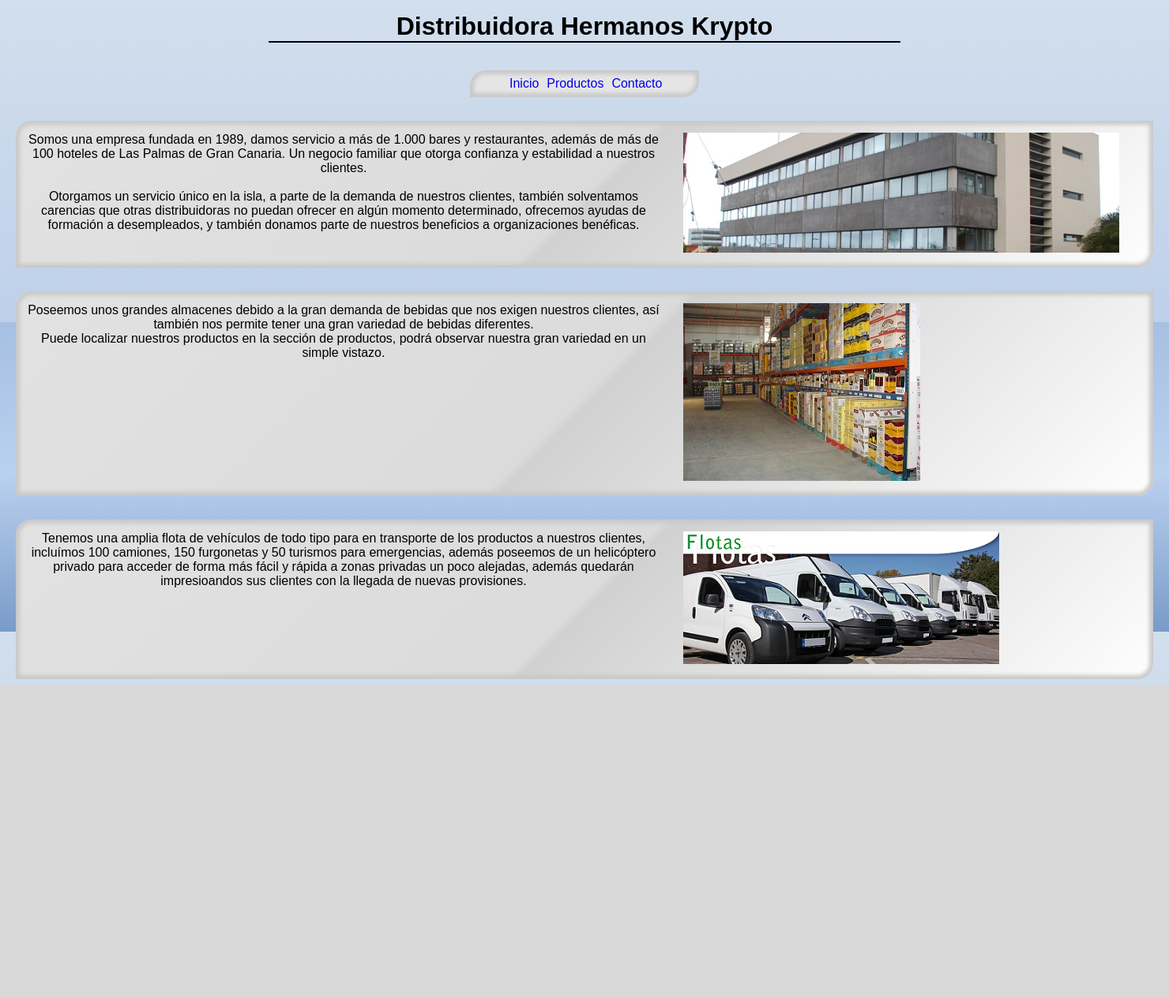
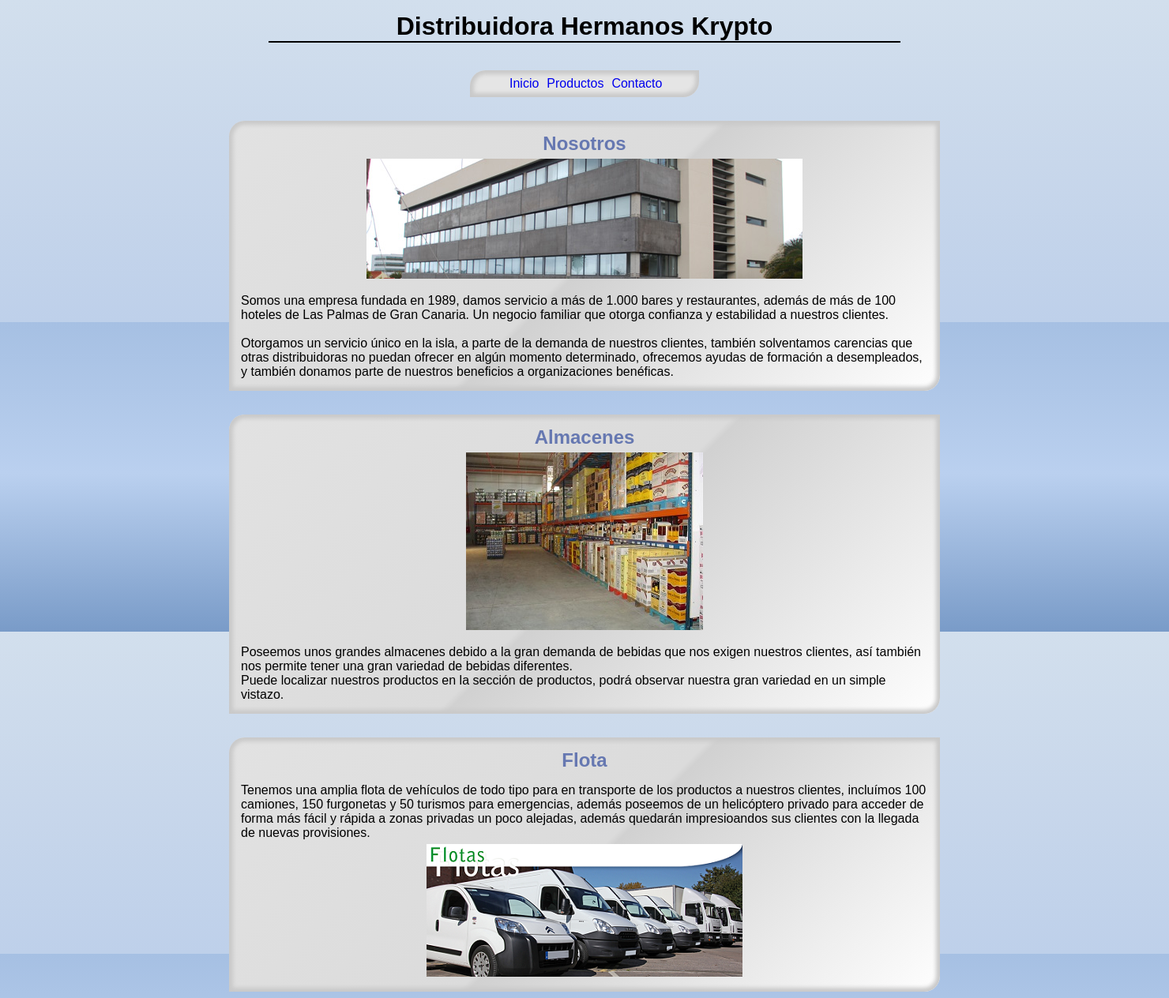
Before and after one commit to Zindokar/P4-Ejercicios, a PHP site: page / in a window 1480 px wide. Shown: the whole page at 79% size. Before the commit the page ends 868 px from the top, so only its background shows below. Run offline with PHP 8.4, Linux system fonts and the light colour scheme.

Commit message:
final css part release

```diff
--- a/Web/2.- Práctica 1 parte 2 (CSS)/estilo.css
+++ b/Web/2.- Práctica 1 parte 2 (CSS)/estilo.css
@@ -1,3 +1,7 @@
+@media print {
+
+}
+
 body {
     font-family: Arial, Helvetica, Verdana;
     /* Permalink - use to edit and share this gradient: http://colorzilla.com/gradient-editor/#d2dfed+0,c8d7eb+26,bed0ea+51,a6c0e3+51,afc7e8+62,bad0ef+75,99b5db+88,799bc8+100;Grey+Blue+Gloss+%231 */
@@ -9,9 +13,16 @@ body {
     background-attachment: fixed;
 }
 
+h2 {
+    text-align: center;
+    width: 250px;
+    margin: 0 auto;
+    color: #6678b1;
+}
+
 .cabecera {
     margin: 0 auto;
-    width: 1440px;
+    width: 900px;
 }
 
 .titulo {
@@ -31,8 +42,8 @@ body {
     padding-bottom: 8px;
     overflow: hidden;
     background: #E5E5E5;
-    -webkit-border-radius: 20px 0px 20px 0px;
-    border-radius: 20px 0px 20px 0px;
+    -webkit-border-radius: 20px 0 20px 0;
+    border-radius: 20px 0 20px 0 ;
     -webkit-box-shadow:inset 0 0 5px 5px #C9C9C9;
     box-shadow:inset 0 0 5px 5px #C9C9C9;
 }
@@ -54,7 +65,7 @@ body {
 
 .cuerpo {
     margin: 0 auto;
-    width: 1440px;
+    width: 900px;
 }
 
 .parrafo {
@@ -66,21 +77,20 @@ body {
     background: -webkit-linear-gradient(-45deg,  rgba(226,226,226,1) 0%,rgba(219,219,219,1) 50%,rgba(209,209,209,1) 51%,rgba(254,254,254,1) 100%); /* Chrome10-25,Safari5.1-6 */
     background: linear-gradient(135deg,  rgba(226,226,226,1) 0%,rgba(219,219,219,1) 50%,rgba(209,209,209,1) 51%,rgba(254,254,254,1) 100%); /* W3C, IE10+, FF16+, Chrome26+, Opera12+, Safari7+ */
     background-repeat: no-repeat;
-    -webkit-border-radius: 20px 0px 20px 0px;
-    border-radius: 20px 0px 20px 0px;
+    -webkit-border-radius: 20px 0 20px 0;
+    border-radius: 20px 0 20px 0;
     -webkit-box-shadow:inset 0 0 5px 5px #C9C9C9;
     box-shadow:inset 0 0 5px 5px #C9C9C9;
 }
 
 .imagenParrafo {
-    float: left;
-    margin-left: 30px;
+    margin-top: 5px;
+    text-align: center
 }
 
 .textoParrafo {
-    float: left;
-    width: 800px;
-    text-align: center;
+    margin-top: 15px;
+    text-align: left;
 }
 
 .separador {
@@ -95,7 +105,7 @@ body {
 {
     margin: 0 auto;
     margin-top: 40px;
-    width: 1440px;
+    width: 900px;
     border-collapse: collapse;
     text-align: left;
 }
@@ -145,13 +155,17 @@ body {
 }
 
 .descripcionProducto {
+    float: left;
     width: 500px;
     margin: 0 auto;
     margin-top: 25px;
 }
 
+.fotoProducto {
+    float: left;
+}
+
 .descripcionLista {
     list-style-type: none;
     margin: 0 auto;
-
 }
--- a/Web/2.- Práctica 1 parte 2 (CSS)/index.html
+++ b/Web/2.- Práctica 1 parte 2 (CSS)/index.html
@@ -16,6 +16,10 @@
     </div>
     <div class="cuerpo">
         <div class="parrafo">
+            <h2>Nosotros</h2>
+            <div class="imagenParrafo">
+                <img src="images/sede.jpg" alt="" />
+            </div>
             <div class="textoParrafo">
                 Somos una empresa fundada en 1989, damos servicio a más de 1.000 bares y restaurantes,
                 además de más de 100 hoteles de Las Palmas de Gran Canaria. Un negocio familiar que otorga
@@ -27,12 +31,12 @@
                 ofrecemos ayudas de formación a desempleados, y también donamos parte de nuestros beneficios a
                 organizaciones benéficas.
             </div>
-            <div class="imagenParrafo">
-                <img src="images/sede.jpg" alt="" />
-            </div>
-            <div class="separador"></div>
         </div>
         <div class="parrafo">
+            <h2>Almacenes</h2>
+            <div class="imagenParrafo">
+                <img src="images/almacenes.jpg" alt="" />
+            </div>
             <div class="textoParrafo">
                 Poseemos unos grandes almacenes debido a la gran demanda de bebidas que nos exigen
                 nuestros clientes, así también nos permite tener una gran variedad de bebidas diferentes.
@@ -40,12 +44,10 @@
                 Puede localizar nuestros productos en la sección de productos, podrá observar nuestra gran
                 variedad en un simple vistazo.
             </div>
-            <div class="imagenParrafo">
-                <img src="images/almacenes.jpg" alt="" />
-            </div>
-            <div class="separador"></div>
+
         </div>
         <div class="parrafo">
+            <h2>Flota</h2>
             <div class="textoParrafo">
                 Tenemos una amplia flota de vehículos de todo tipo para en transporte de los productos a nuestros
                 clientes, incluímos 100 camiones, 150 furgonetas y 50 turismos para emergencias, además poseemos de un
--- a/Web/2.- Práctica 1 parte 2 (CSS)/productos/producto1.html
+++ b/Web/2.- Práctica 1 parte 2 (CSS)/productos/producto1.html
@@ -18,6 +18,9 @@
     <div class="texto">
         Detalles del producto.
     </div>
+    <div class="fotoProducto">
+        <img src="../images/products/agua.png" alt="" />
+    </div>
     <div class="descripcionProducto">
         <ul class="descripcionLista">
             <li class="listaItem"><span class="negrita">Nombre:</span> Agua mineral</li>
@@ -26,9 +29,6 @@
             <li class="listaItem"><span class="negrita">Formatos de venta:</span> Botella de plástico 1L y 2L</li>
             <li class="listaItem"><span class="negrita">Disponibilidad:</span> En Stock</li>
             <li class="listaItem"><span class="negrita">Características:</span> Baja mineralización</li>
-            <li class="listaItem">
-                <img src="../images/products/agua.png" alt="" />
-            </li>
         </ul>
     </div>
 </div>
--- a/Web/2.- Práctica 1 parte 2 (CSS)/productos/producto2.html
+++ b/Web/2.- Práctica 1 parte 2 (CSS)/productos/producto2.html
@@ -18,6 +18,9 @@
     <div class="texto">
         Detalles del producto.
     </div>
+    <div class="fotoProducto">
+        <img src="../images/products/nukacola.png" alt="" />
+    </div>
     <div class="descripcionProducto">
         <ul class="descripcionLista">
             <li class="listaItem"><span class="negrita">Nombre:</span> Nuka Cola</li>
@@ -26,9 +29,6 @@
             <li class="listaItem"><span class="negrita">Formatos de venta:</span> Lata y botella de cristal ambas de 33 cl</li>
             <li class="listaItem"><span class="negrita">Disponibilidad:</span> En Stock</li>
             <li class="listaItem"><span class="negrita">Características:</span> Agua carbonatada, azúcar, caramelo, ácido fosfórico y aromas naturales.</li>
-            <li class="listaItem">
-                <img src="../images/products/nukacola.png" alt="" />
-            </li>
         </ul>
     </div>
 </div>
--- a/Web/2.- Práctica 1 parte 2 (CSS)/productos/producto3.html
+++ b/Web/2.- Práctica 1 parte 2 (CSS)/productos/producto3.html
@@ -18,6 +18,9 @@
     <div class="texto">
         Detalles del producto.
     </div>
+    <div class="fotoProducto">
+        <img src="../images/products/te.png" alt="" />
+    </div>
     <div class="descripcionProducto">
         <ul class="descripcionLista">
             <li class="listaItem"><span class="negrita">Nombre:</span> Té de maccha</li>
@@ -26,9 +29,6 @@
             <li class="listaItem"><span class="negrita">Formatos de venta:</span> Botella de plástico 1 L</li>
             <li class="listaItem"><span class="negrita">Disponibilidad:</span> En Stock</li>
             <li class="listaItem"><span class="negrita">Características:</span> Agua natural de manantial japonés y té de maccha japonés.</li>
-            <li class="listaItem">
-                <img src="../images/products/te.png" alt="" />
-            </li>
         </ul>
     </div>
 </div>
--- a/Web/2.- Práctica 1 parte 2 (CSS)/productos/producto4.html
+++ b/Web/2.- Práctica 1 parte 2 (CSS)/productos/producto4.html
@@ -18,6 +18,9 @@
     <div class="texto">
         Detalles del producto.
     </div>
+    <div class="fotoProducto">
+        <img src="../images/products/vinoblanco.png" alt="" />
+    </div>
     <div class="descripcionProducto">
         <ul class="descripcionLista">
             <li class="listaItem"><span class="negrita">Nombre:</span> Vino Blanco</li>
@@ -26,9 +29,6 @@
             <li class="listaItem"><span class="negrita">Formatos de venta:</span> Botella de cristal 75 cl</li>
             <li class="listaItem"><span class="negrita">Disponibilidad:</span> En Stock</li>
             <li class="listaItem"><span class="negrita">Características:</span> Uva de viñedos de Lanzarote.</li>
-            <li class="listaItem">
-                <img src="../images/products/vinoblanco.png" alt="" />
-            </li>
         </ul>
     </div>
 </div>
--- a/Web/2.- Práctica 1 parte 2 (CSS)/productos/producto5.html
+++ b/Web/2.- Práctica 1 parte 2 (CSS)/productos/producto5.html
@@ -18,6 +18,9 @@
     <div class="texto">
         Detalles del producto.
     </div>
+    <div class="fotoProducto">
+        <img src="../images/products/vintotinto.png" alt="" />
+    </div>
     <div class="descripcionProducto">
         <ul class="descripcionLista">
             <li class="listaItem"><span class="negrita">Nombre:</span> Vino Tinto</li>
@@ -26,9 +29,6 @@
             <li class="listaItem"><span class="negrita">Formatos de venta:</span> Botella de cristal 75 cl</li>
             <li class="listaItem"><span class="negrita">Disponibilidad:</span> En Stock</li>
             <li class="listaItem"><span class="negrita">Características:</span> Uvas de viñedos de La Rioja.</li>
-            <li class="listaItem">
-                <img src="../images/products/vintotinto.png" alt="" />
-            </li>
         </ul>
     </div>
 </div>
```
